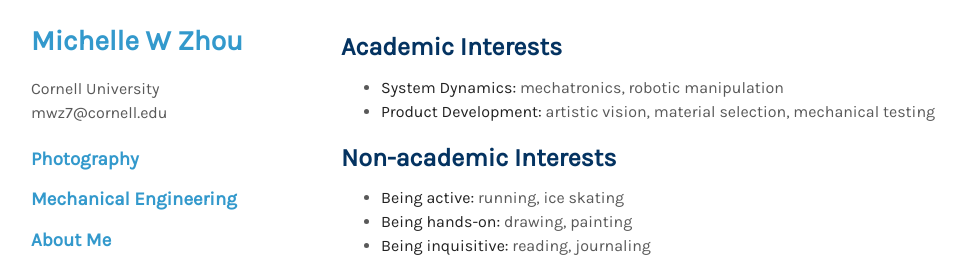
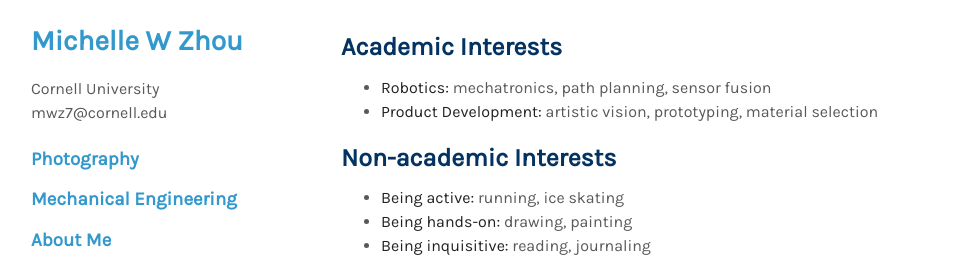
Before and after one commit to mwz724/mwz724.github.io, a Jekyll site: the page built from index.md, in a window 1280 px wide. Shown: the part 195-467 px from the top of the page, without its empty margins (129-1095 px from the left). Built offline with Jekyll 4.4.1, drawn with Linux system fonts in a browser that asks for light colours; nearby versions of some CDN libraries; a style sheet for code colours, icons or effects is not loaded.

Commit message:
Update index.md

```diff
--- a/index.md
+++ b/index.md
@@ -12,8 +12,8 @@ layout: homepage
 
 ## Academic Interests
 
-- **System Dynamics:** mechatronics, robotic manipulation
-- **Product Development:** artistic vision, material selection, mechanical testing
+- **Robotics:** mechatronics, path planning, sensor fusion
+- **Product Development:** artistic vision, prototyping, material selection
 
 
 
```
